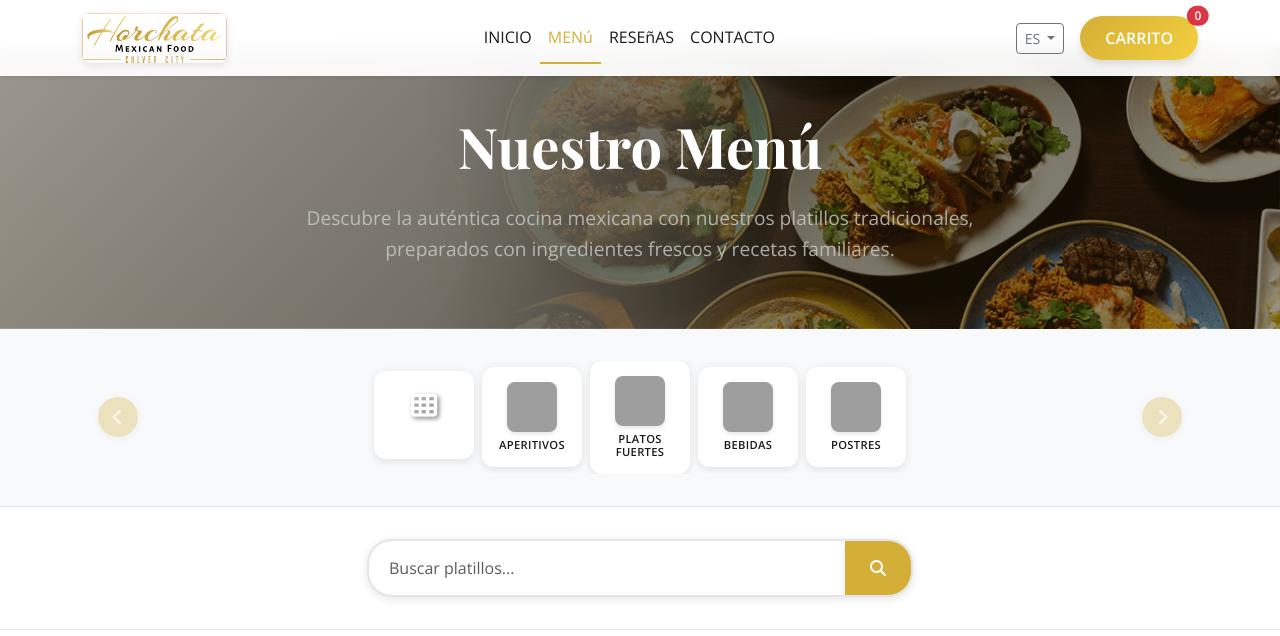
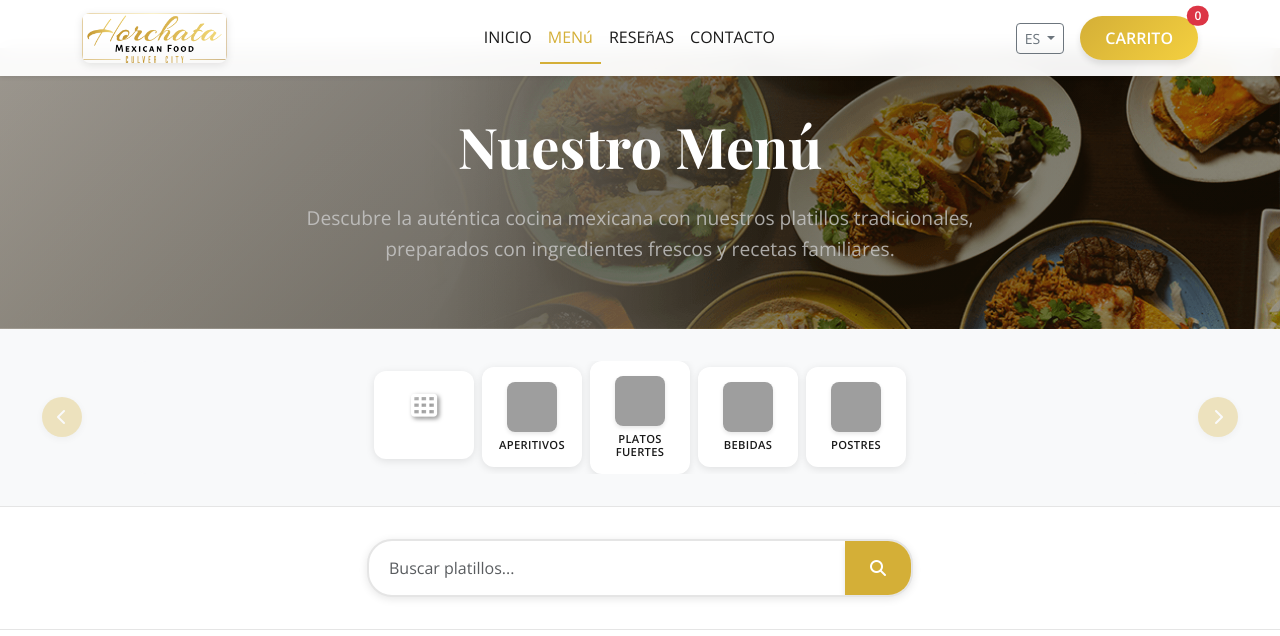
Before and after one commit to IDEAMIA-TECH/HORCHATA, a PHP site: page /horchata/menu.php in a window 1280 px wide. Shown: the top 636 px of the page. Run offline with PHP 8.4, Linux system fonts and the light colour scheme; data comes from the database, SQL or seed files in the repository; data that the repository does not hold is empty; some libraries are stand-ins or nearby versions; grey boxes are pictures that could not be loaded.

Commit message:
Update menu.php

```diff
--- a/menu.php
+++ b/menu.php
@@ -40,7 +40,7 @@ include 'includes/header.php';
     <div class="container">
         <div class="row">
             <div class="col-12">
-                <div class="category-navigation-wrapper" style="position: relative; max-width: 90%; margin: 0 auto;">
+                <div class="category-navigation-wrapper" style="position: relative; max-width: 100%; margin: 0 auto;">
                     <!-- Botón de flecha izquierda -->
                     <button class="category-nav-arrow category-nav-arrow-left" id="categoryNavLeft" style="position: absolute; left: -40px; top: 50%; transform: translateY(-50%); background: #d4af37; color: #ffffff; border: none; border-radius: 50%; width: 40px; height: 40px; display: flex; align-items: center; justify-content: center; cursor: pointer; z-index: 10; box-shadow: 0 2px 8px rgba(0, 0, 0, 0.15); transition: all 0.3s ease; opacity: 0.6;" title="<?php echo __('scroll_left'); ?>">
                         <i class="fas fa-chevron-left"></i>
```
